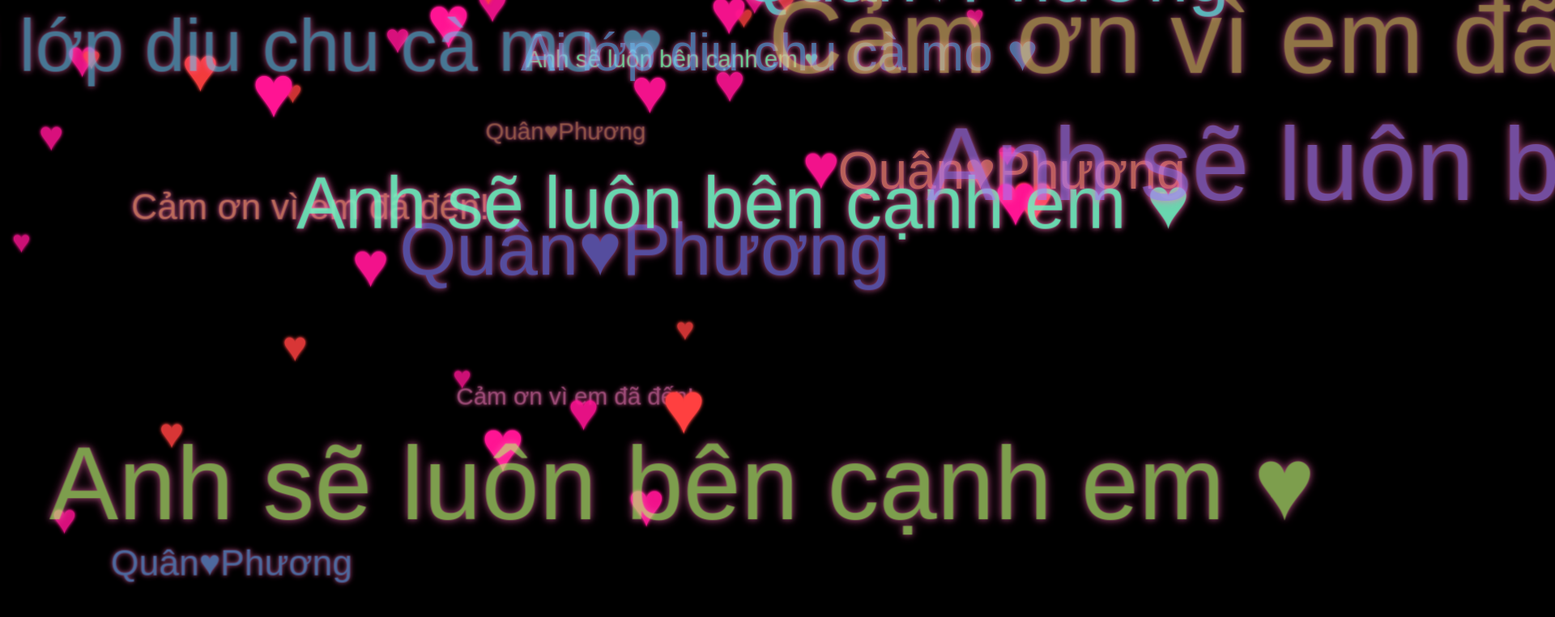
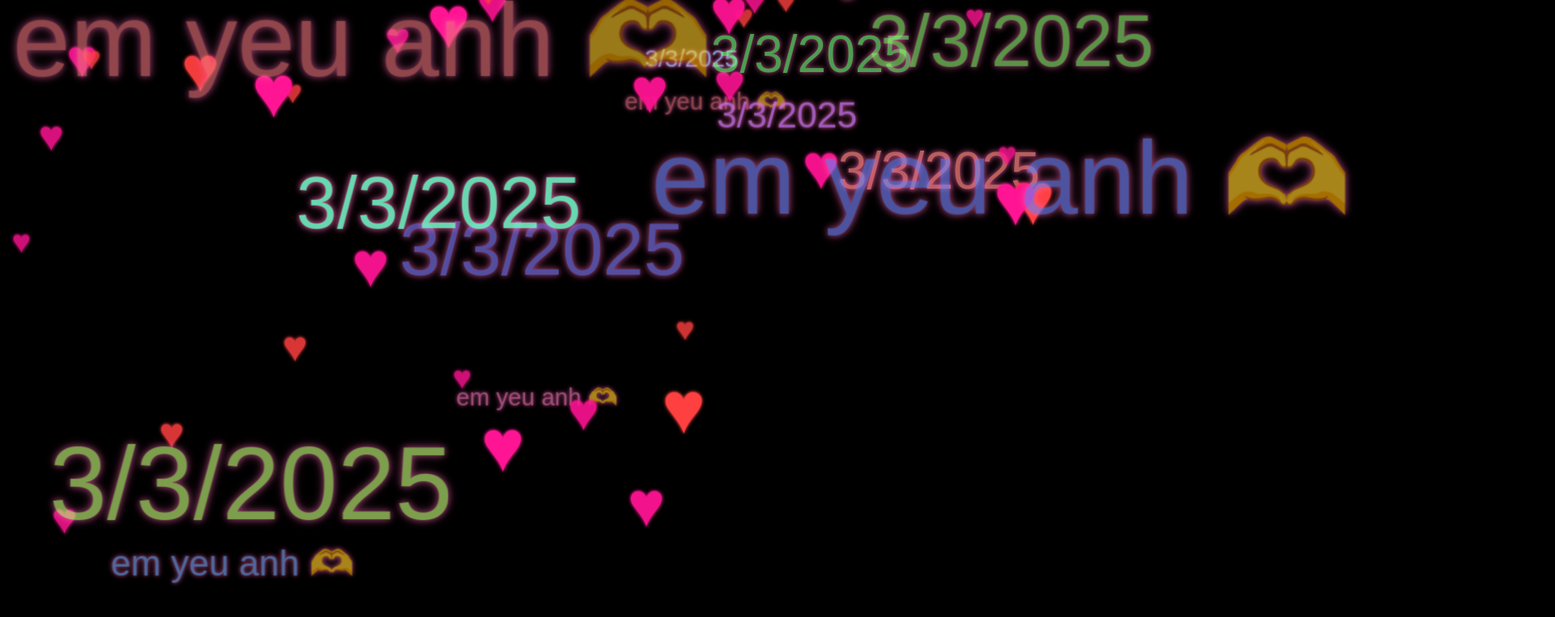
Before and after one commit to love-uu-forever/love23, a plain HTML site: page index.html in a window 1280 px wide. Shown: the top 762 px of the page at 81% size, 1920 px wide, since content can reach past the window. Drawn offline with Linux system fonts and the light colour scheme.

Commit message:
Update index.html

```diff
--- a/index.html
+++ b/index.html
@@ -134,10 +134,24 @@
     </audio>
     <script>
         const texts = [
-            "Cảm ơn vì em đã đến!",
-            "Ai lớp diu chu cà mo ♥",
-            "Anh sẽ luôn bên cạnh em ♥",
-            "Quân♥Phương"
+           "em yeu anh 🫶",
+  "3/3/2025",
+"em yeu anh 🫶",
+  "3/3/2025",
+"em yeu anh 🫶",
+  "3/3/2025",
+"em yeu anh 🫶",
+  "3/3/2025",
+"em yeu anh 🫶",
+  "3/3/2025",
+"em yeu anh 🫶",
+  "3/3/2025",
+"em yeu anh 🫶",
+  "3/3/2025",
+"em yeu anh 🫶",
+  "3/3/2025",
+"em yeu anh 🫶",
+  "3/3/2025"
         ];
 
         const scene = document.getElementById("scene");
```
